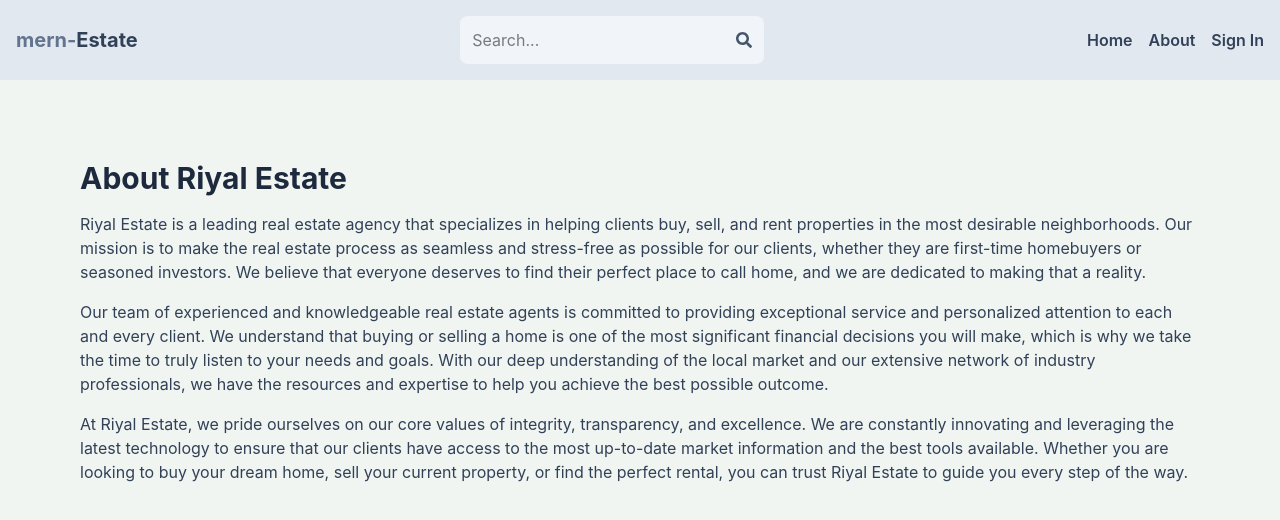
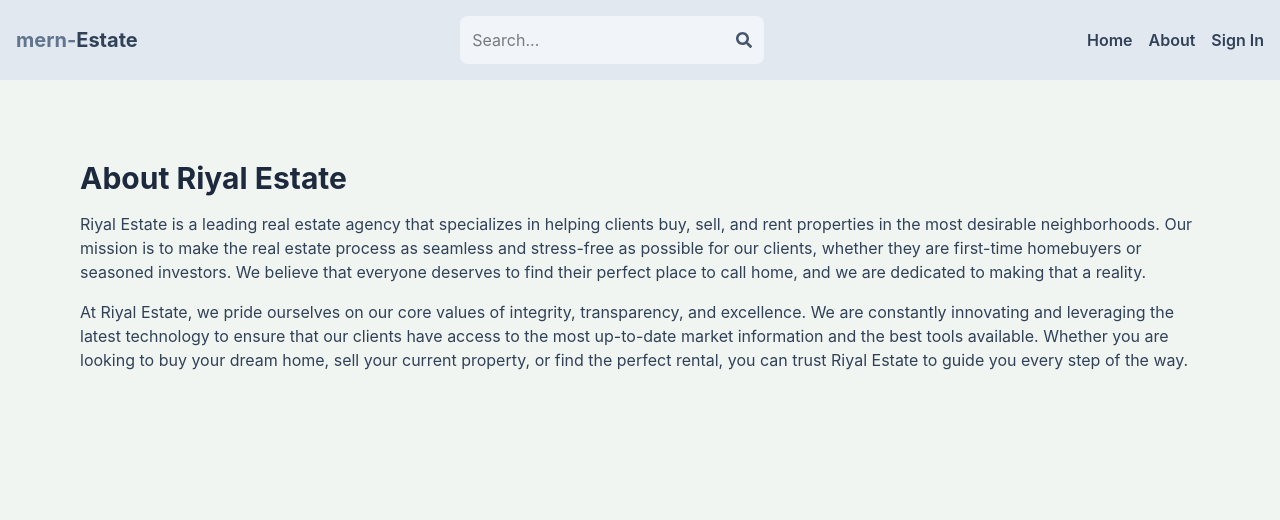
Before and after one commit to Arvind-anjana/realestate-mern, a React (Vite) app in the folder client/: page /about in a window 1280 px wide. Shown: the top 520 px of the page. Built offline with nearby package versions, Linux system fonts and the light colour scheme; no server answers.

Commit message:
Update About.jsx

```diff
--- a/client/src/pages/About.jsx
+++ b/client/src/pages/About.jsx
@@ -10,7 +10,6 @@ export default function About() {
         Riyal Estate is a leading real estate agency that specializes in helping clients buy, sell, and rent properties in the most desirable neighborhoods. Our mission is to make the real estate process as seamless and stress-free as possible for our clients, whether they are first-time homebuyers or seasoned investors. We believe that everyone deserves to find their perfect place to call home, and we are dedicated to making that a reality.
       </p>
       <p className='mb-4 text-slate-700'>
-        Our team of experienced and knowledgeable real estate agents is committed to providing exceptional service and personalized attention to each and every client. We understand that buying or selling a home is one of the most significant financial decisions you will make, which is why we take the time to truly listen to your needs and goals. With our deep understanding of the local market and our extensive network of industry professionals, we have the resources and expertise to help you achieve the best possible outcome.
       </p>
       <p className='mb-4 text-slate-700'>
         At Riyal Estate, we pride ourselves on our core values of integrity, transparency, and excellence. We are constantly innovating and leveraging the latest technology to ensure that our clients have access to the most up-to-date market information and the best tools available. Whether you are looking to buy your dream home, sell your current property, or find the perfect rental, you can trust Riyal Estate to guide you every step of the way.
```
